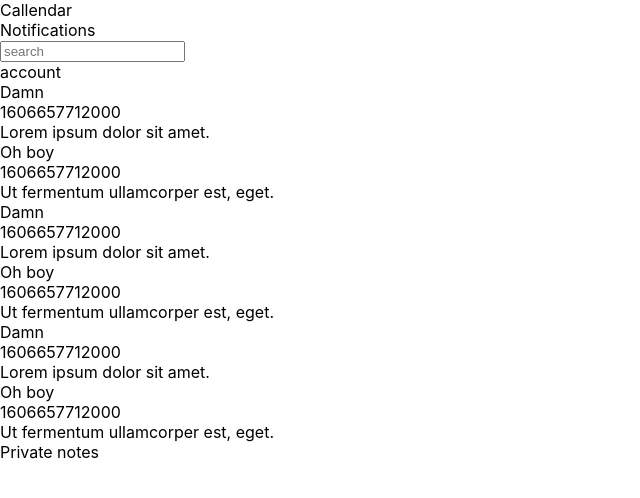
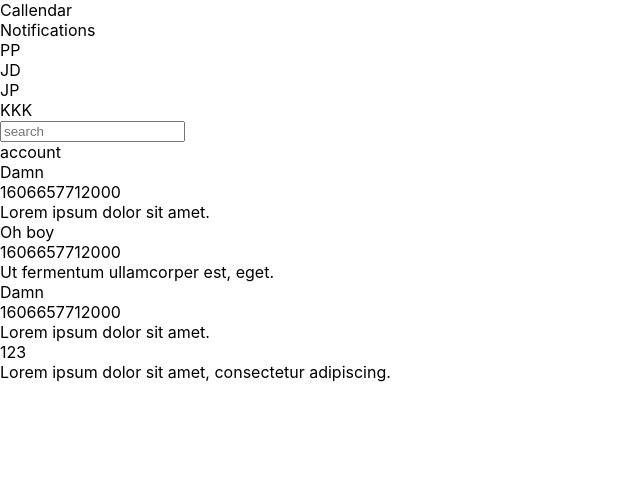
Before and after one commit to krzygrzywygrzy/Razjo_React, a React (Create React App) app: page /dashboard in a window 1280 px wide. Shown: the top 498 px of the page, without its empty margins (0-640 px from the left). Built offline with nearby package versions, Linux system fonts and the light colour scheme; the HTML template or start-up script is replaced by a standard one.

Commit message:
avatar display, display private notes

```diff
--- /dev/null
+++ b/src/components/dashboard/avatar.js
@@ -0,0 +1,9 @@
+import React from "react";
+
+export default function Avatar({ label }) {
+  return (
+    <div className="bg-white w-12 h-12 rounded-full flex justify-center items-center shadow-inner mb-2 cursor-pointer">
+      <span className="">{label}</span>
+    </div>
+  );
+}
--- a/src/components/dashboard/dashboard.js
+++ b/src/components/dashboard/dashboard.js
@@ -1,25 +1,33 @@
 import React from "react";
 import { connect } from "react-redux";
+import Avatar from "./avatar";
 import Note from "./note";
 import Searchbar from "./searchbar";
 
 //TODO: design in Adobe XD
 
 function Dashboard(props) {
-  let { notes } = props;
-  console.log(notes);
+  let { notes, privateNotes } = props;
   return (
     <div className="grid md:grid-cols-4">
       {/* left section */}
-      <div className="md:col-span-1 bg-red-400 p-2 min-h-screen mr-2">
-        <div className="grid md:grid-cols-12">
+      <div className="md:col-span-1 bg-red-400 pl-2 pb-2 pt-2 min-h-full">
+        <div className="grid md:grid-cols-6">
           {/* Callendar nad notifications */}
-          <div className="col-span-9">
+          <div className="col-span-5">
             <div className="text-2xl text-white">Callendar</div>
             <div className="text-2xl text-white">Notifications</div>
           </div>
           {/* Patients list */}
-          <div className="col-span-3"></div>
+          <div className="col-span-1 border-l-2 flex justify-center ">
+            <div>
+              {/*TODO: when api done change to real accounts */}
+              <Avatar label="PP" />
+              <Avatar label="JD" />
+              <Avatar label="JP" />
+              <Avatar label="KKK" />
+            </div>
+          </div>
         </div>
       </div>
       {/* right section*/}
@@ -42,7 +50,7 @@ function Dashboard(props) {
               {/*Display notes*/}
               {notes.map((item) => {
                 return (
-                  <div key={item.key} className="w-1/4">
+                  <div key={item.key} className="sm:w-1/2 lg:w-1/4">
                     <Note data={item} />
                   </div>
                 );
@@ -51,7 +59,14 @@ function Dashboard(props) {
           </div>
           {/* Private notes */}
           <div className="col-span-1">
-            Private notes
+            {/* Display Notes */}
+            {privateNotes.map((item) => {
+              return (
+                <div key={item.key}>
+                  <Note data={item} />
+                </div>
+              );
+            })}
           </div>
         </div>
       </div>
@@ -62,6 +77,7 @@ function Dashboard(props) {
 const mapStateToProps = (state) => {
   return {
     notes: state.notes,
+    privateNotes: state.privateNotes,
   };
 };
 
--- a/src/components/dashboard/note.js
+++ b/src/components/dashboard/note.js
@@ -2,7 +2,7 @@ import React from "react";
 
 export default function Note({ data }) {
   return (
-    <div className="shadow p-4 m-4">
+    <div className="shadow p-4 m-4 rounded">
       <div>{data.title}</div>
       <div>{data.date}</div>
       <div>{data.content}</div>
--- a/src/components/dashboard/searchbar.js
+++ b/src/components/dashboard/searchbar.js
@@ -9,7 +9,7 @@ export default function Searchbar() {
   };
 
   return (
-    <div className="flex flex-row border-b-2">
+    <div className="flex flex-row border-b-2 ml-8 mr-8">
       <div>
         <form>
           <input
@@ -17,7 +17,7 @@ export default function Searchbar() {
             value={search}
             onChange={handleChange}
             placeholder="search"
-            className="p-2 searchbar"
+            className="p-2 focus:outline-none"
           />
         </form>
       </div>
--- a/src/index.css
+++ b/src/index.css
@@ -11,10 +11,3 @@ code {
   font-family: source-code-pro, Menlo, Monaco, Consolas, "Courier New",
     monospace;
 }
-
-.searchbar {
-}
-
-.searchbar:focus {
-  outline: none;
-}
--- a/src/reducers/rootReducer.js
+++ b/src/reducers/rootReducer.js
@@ -18,25 +18,14 @@ const initState = {
       date: Date.now(),
       key: 3,
     },
+  ],
+  privateNotes: [
     {
-      title: "Oh boy",
-      content: "Ut fermentum ullamcorper est, eget.",
-      date: Date.now(),
-      key: 4,
-    },
-    {
-      title: "Damn",
-      content: "Lorem ipsum dolor sit amet.",
-      date: Date.now(),
-      key: 5,
-    },
-    {
-      title: "Oh boy",
-      content: "Ut fermentum ullamcorper est, eget.",
-      date: Date.now(),
-      key: 6,
-    },
-  ],
+      title: "123",
+      content: "Lorem ipsum dolor sit amet, consectetur adipiscing.",
+      key: 1,
+    }
+  ]
 };
 
 const rootReducer = (state = initState, action) => {
```
Also changed, not shown: 1 other file (tests, documents, lock files or other folders).
